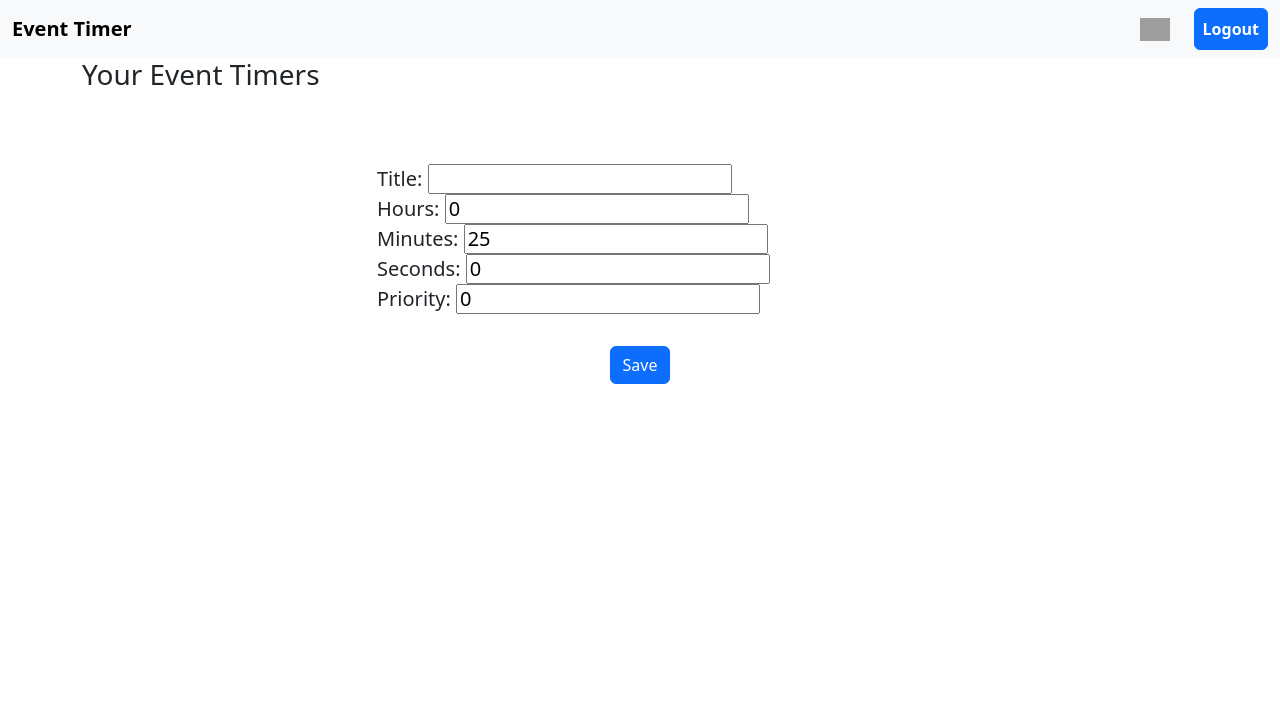
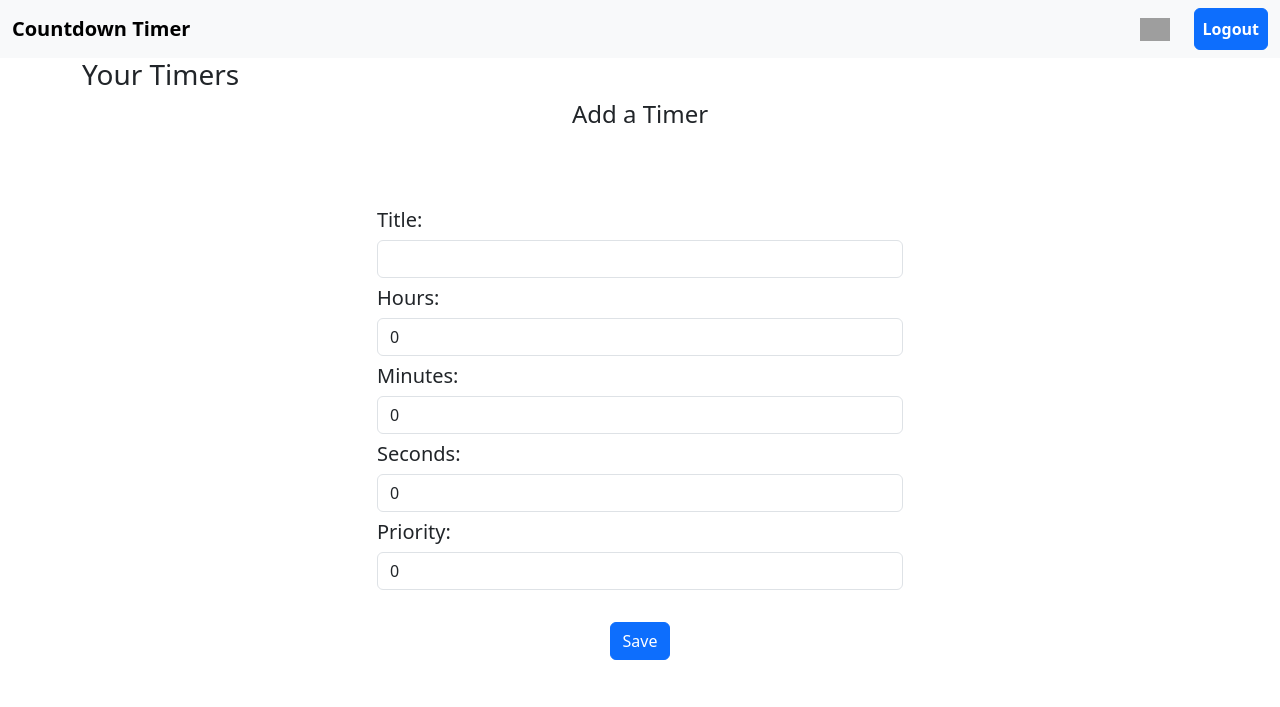
Before and after one commit to C0l0red/countdown-timer, a Django app: page /add_timer in a window 1280 px wide. Shown: the top 707 px of the page. Run offline with Django 5.2, Linux system fonts and the light colour scheme; the visitor is signed in with stand-in values (Sample User, id 1); data that the repository does not hold is empty; grey boxes are pictures that could not be loaded.

Commit message:
Adds functionality

```diff
--- a/app/forms.py
+++ b/app/forms.py
@@ -6,13 +6,6 @@ class TimerForm(forms.ModelForm):
     class Meta:
         model = Timer
         fields = ['title', 'hours', 'minutes', 'seconds', 'priority']
-        widgets = {
-            'title': forms.TextInput(attrs={'required': 'required'}),
-            'hours': forms.NumberInput(attrs={'required': 'required'}),
-            'minutes': forms.NumberInput(attrs={'required': 'required'}),
-            'seconds': forms.NumberInput(attrs={'required': 'required'}),
-            'priority': forms.NumberInput(attrs={'required': 'required'}),
-        }
 
     def clean(self):
         cleaned_data = super().clean()
--- a/app/models.py
+++ b/app/models.py
@@ -1,13 +1,14 @@
 from django.contrib.auth.models import User
+from django.core.validators import MaxValueValidator, MinValueValidator
 from django.db import models
 
 
 class Timer(models.Model):
     title = models.CharField(max_length=100)
     hours = models.IntegerField(default=0)
-    minutes = models.IntegerField(default=25)
-    seconds = models.IntegerField(default=0)
-    priority = models.IntegerField(default=0)
+    minutes = models.IntegerField(default=25, validators=[MaxValueValidator(59), MinValueValidator(0)])
+    seconds = models.IntegerField(default=0, validators=[MaxValueValidator(59), MinValueValidator(0)])
+    priority = models.IntegerField(default=0, validators=[MaxValueValidator(10), MinValueValidator(0)])
     user = models.ForeignKey(User, on_delete=models.CASCADE)
 
     def __str__(self):
--- a/app/static/app.js
+++ b/app/static/app.js
@@ -8,15 +8,18 @@ function startTimer(timerId) {
         return;
     }
 
+    const initialHours = parseInt(document.getElementById(`initialHours${timerId}`).innerText) || 0;
     const initialMinutes = parseInt(document.getElementById(`initialMinutes${timerId}`).innerText) || 0;
     const initialSeconds = parseInt(document.getElementById(`initialSeconds${timerId}`).innerText) || 0;
 
     const totalSeconds = initialMinutes * 60 + initialSeconds;
 
     const timer = {
-        timer: setInterval(() => updateITimer(timerId), 1000),
+        id: timerId,
+        title: document.getElementById(`timer-title${timerId}`).textContent.trim(),
+        timer: setInterval(() => updateTimer(timerId), 1000),
         isTimerRunning: true,
-        hours: 0,
+        hours: initialHours,
         minutes: initialMinutes,
         seconds: initialSeconds,
         totalSeconds: totalSeconds,
@@ -28,7 +31,7 @@ function startTimer(timerId) {
     timers[timerId] = timer;
 
     setProgressBarDuration(timerId, totalSeconds);
-    updateITimerDisplay(timerId);
+    updateTimerDisplay(timerId);
 
     timer.startButton.classList.add("disabled");
 }
@@ -38,7 +41,7 @@ function setProgressBarDuration(timerId, duration) {
     progressBar.style.setProperty('--duration', duration + 's');
 }
 
-function updateITimer(timerId) {
+function updateTimer(timerId) {
     let timer = timers[timerId];
 
     // Check if the timer is running
@@ -55,14 +58,14 @@ function updateITimer(timerId) {
 
                 if (timer.hours < 0) {
                     clearInterval(timer.timer);
-                    timerComplete(timerId);
+                    handleTimerComplete(timer);
                     timer.isTimerRunning = false;
                     return;
                 }
             }
         }
 
-        updateITimerDisplay(timerId);
+        updateTimerDisplay(timerId);
         updateProgressBar(timerId);
     }
 }
@@ -100,7 +103,7 @@ function resumeTimer(timerId) {
     const timer = timers[timerId];
 
     if (!timer.isTimerRunning) {
-        timer.timer = setInterval(() => updateITimer(timerId), 1000);
+        timer.timer = setInterval(() => updateTimer(timerId), 1000);
         timer.isTimerRunning = true;
 
         timer.startButton.textContent = "Start"
@@ -124,16 +127,16 @@ function resetTimer(timerId) {
     timer.startButton.textContent = "Start";
     timer.startButton.classList.remove('disabled');
     timer.pauseButton.classList.remove('disabled');
-    updateITimerDisplay(timerId);
+    updateTimerDisplay(timerId);
     resetProgressBar(timer);
 }
 
-function timerComplete(timerId) {
-    audio.play();
-    resetTimer(timerId);
+function handleTimerComplete(timer) {
+    audio.play(); // Doesn't work because of permissions
+    resetTimer(timer.id);
 }
 
-function updateITimerDisplay(timerId) {
+function updateTimerDisplay(timerId) {
     let timer = timers[timerId];
     const formattedHours = padTime(timer.hours);
     const formattedMinutes = padTime(timer.minutes);
--- a/app/templates/show_timers.html
+++ b/app/templates/show_timers.html
@@ -4,7 +4,7 @@
     <head>
         <meta charset="utf-8">
         <meta name="viewport" content="width=device-width, initial-scale=1">
-        <title>Bootstrap demo</title>
+        <title>Countdown Timer</title>
         <link href="https://cdn.jsdelivr.net/npm/bootstrap@5.3.2/dist/css/bootstrap.min.css"
               rel="stylesheet"
               integrity="sha384-T3c6CoIi6uLrA9TneNEoa7RxnatzjcDSCmG1MXxSR1GAsXEV/Dwwykc2MPK8M2HN"
@@ -17,7 +17,7 @@
         <section class="navbar--section fw-bold">
             <nav class="navbar navbar-expand-lg bg-body-tertiary">
                 <div class="container-fluid">
-                    <a class="navbar-brand" href="#">Event Timer</a>
+                    <a class="navbar-brand" href="#">Countdown Timer</a>
                     <button class="navbar-toggler" type="button" data-bs-toggle="collapse"
                             data-bs-target="#navbarNavAltMarkup"
                             aria-controls="navbarNavAltMarkup" aria-expanded="false"
@@ -44,13 +44,34 @@
 
         <section class="custom--time">
             <div class="container">
-                <p class=" h3">Your Event Timers</p>
+                <p class=" h3">Your Timers</p>
                 <div class="row">
                     {% if editable %}
+                    <p class="h4 text-center">Add a Timer</p>
                     <form id="pomodoroForm" method="POST" action="{% url 'add_timer' %}">
                         {% csrf_token %}
                         <div class="h5 col-lg-12 mt-5 editable--form">
-                            {{form}}
+                            <!--{{form}}-->
+                            <div class="form-group lh-lg">
+                                <label for="title">Title:</label>
+                                <input type="text" id="title" name="title" class="form-control" required>
+                            </div>
+                            <div class="form-group lh-lg">
+                                <label for="hours">Hours:</label>
+                                <input type="number" id="hours" name="hours" class="form-control" value="0" required min="0">
+                            </div>
+                            <div class="form-group lh-lg">
+                                <label for="minutes">Minutes:</label>
+                                <input type="number" id="minutes" name="minutes" class="form-control" value="0" required min="0" max="59">
+                            </div>
+                            <div class="form-group lh-lg">
+                                <label for="seconds">Seconds:</label>
+                                <input type="number" id="seconds" name="seconds" class="form-control" value="0" required min="0" max="59">
+                            </div>
+                            <div class="form-group lh-lg">
+                                <label for="priority">Priority:</label>
+                                <input type="number" id="priority" name="priority" class="form-control" value="0" required min="0" max="10">
+                            </div>
                             <div class="editable--form--btn text-center">
                                 <button class=" btn btn-primary " type="submit">Save</button>
                             </div>
@@ -68,13 +89,13 @@
                     {% for timer in timers %}
                     <div class="container mt-5 p-5 bg-opacity-10 rounded ">
                         <div class="row text-center">
-                            <div class="col ">
+                            <div class="col" id="timer-title{{ timer.id }}">
                                 <p class="fw-bolder text-center fs-3">{{ timer.title }}</p>
                             </div>
                             <div class="col d-flex align-items-center justify-content-center timer">
-                                <span id="hours{{ timer.id }}">{{ timer.hours }}</span>:
-                                <span id="minutes{{ timer.id }}">{{ timer.minutes }}</span>:
-                                <span id="seconds{{ timer.id }}">{{ timer.seconds }}</span>
+                                <span id="hours{{ timer.id }}">{{ timer.hours|stringformat:"02d" }}</span>:
+                                <span id="minutes{{ timer.id }}">{{ timer.minutes|stringformat:"02d" }}</span>:
+                                <span id="seconds{{ timer.id }}">{{ timer.seconds|stringformat:"02d" }}</span>
 
                                 <button class="btn btn-primary m-2"
                                         id="startButton{{ timer.id }}"
@@ -86,6 +107,8 @@
                                         onclick="resetTimer('{{ timer.id }}')">Reset</button>
                                 <a class="btn btn-danger m-2"
                                    href="{% url 'delete_timer' timer.id %}">Delete</a>
+                                <span id="initialHours{{ timer.id }}"
+                                      style="display: none;">{{ timer.hours }}</span>
                                 <span id="initialMinutes{{ timer.id }}"
                                       style="display: none;">{{ timer.minutes }}</span>
                                 <span id="initialSeconds{{ timer.id }}"
--- a/app/templates/signup.html
+++ b/app/templates/signup.html
@@ -3,7 +3,7 @@
     <head>
         <meta charset="utf-8">
         <meta name="viewport" content="width=device-width, initial-scale=1">
-    <title>Bootstrap demo</title>
+        <title>Signup</title>
         <link href="https://cdn.jsdelivr.net/npm/bootstrap@5.3.2/dist/css/bootstrap.min.css"
               rel="stylesheet"
               integrity="sha384-T3c6CoIi6uLrA9TneNEoa7RxnatzjcDSCmG1MXxSR1GAsXEV/Dwwykc2MPK8M2HN"
--- a/app/views.py
+++ b/app/views.py
@@ -66,6 +66,8 @@ def show_timers(request):
 @login_required
 def add_timer(request):
     editable = True
+    timers = Timer.objects.all()
+
     if request.method == "POST":
         editable = False
         form = TimerForm(request.POST)
@@ -76,12 +78,12 @@ def add_timer(request):
             return redirect("show_timers")
     else:
         form = TimerForm()
-        timers = Timer.objects.all()
-        return render(request, 'show_timers.html', {
-            'form': form,
-            "editable": editable,
-            'timers': timers
-        })
+
+    return render(request, 'show_timers.html', {
+        'form': form,
+        "editable": editable,
+        'timers': timers or None
+    })
 
 
 @login_required
```
Also changed, not shown: countdown_timer/settings.py (+10 -2 lines), README.md, app/migrations/0001_initial.py, 1 other file. Lines whose indentation alone changed are shown as unchanged.
